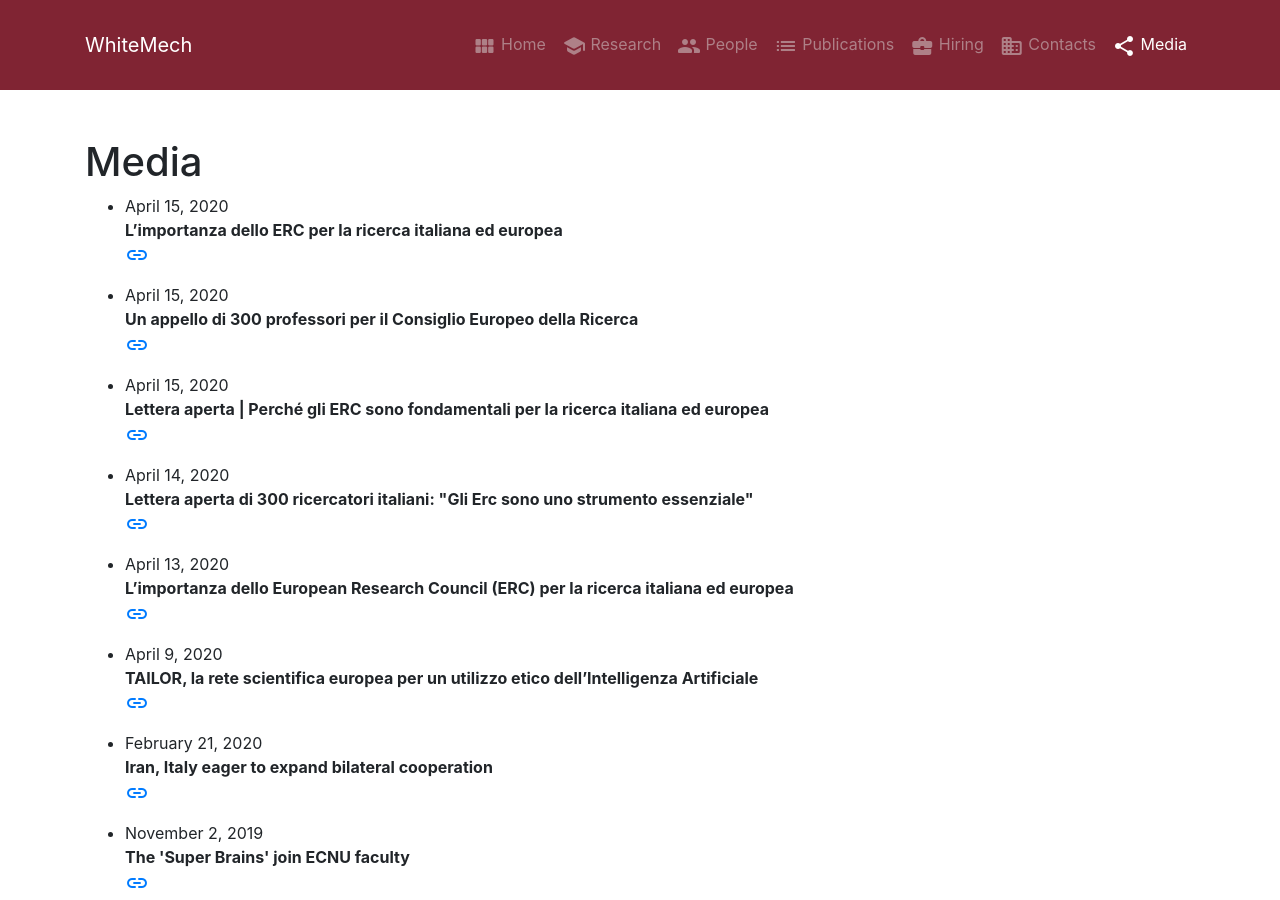
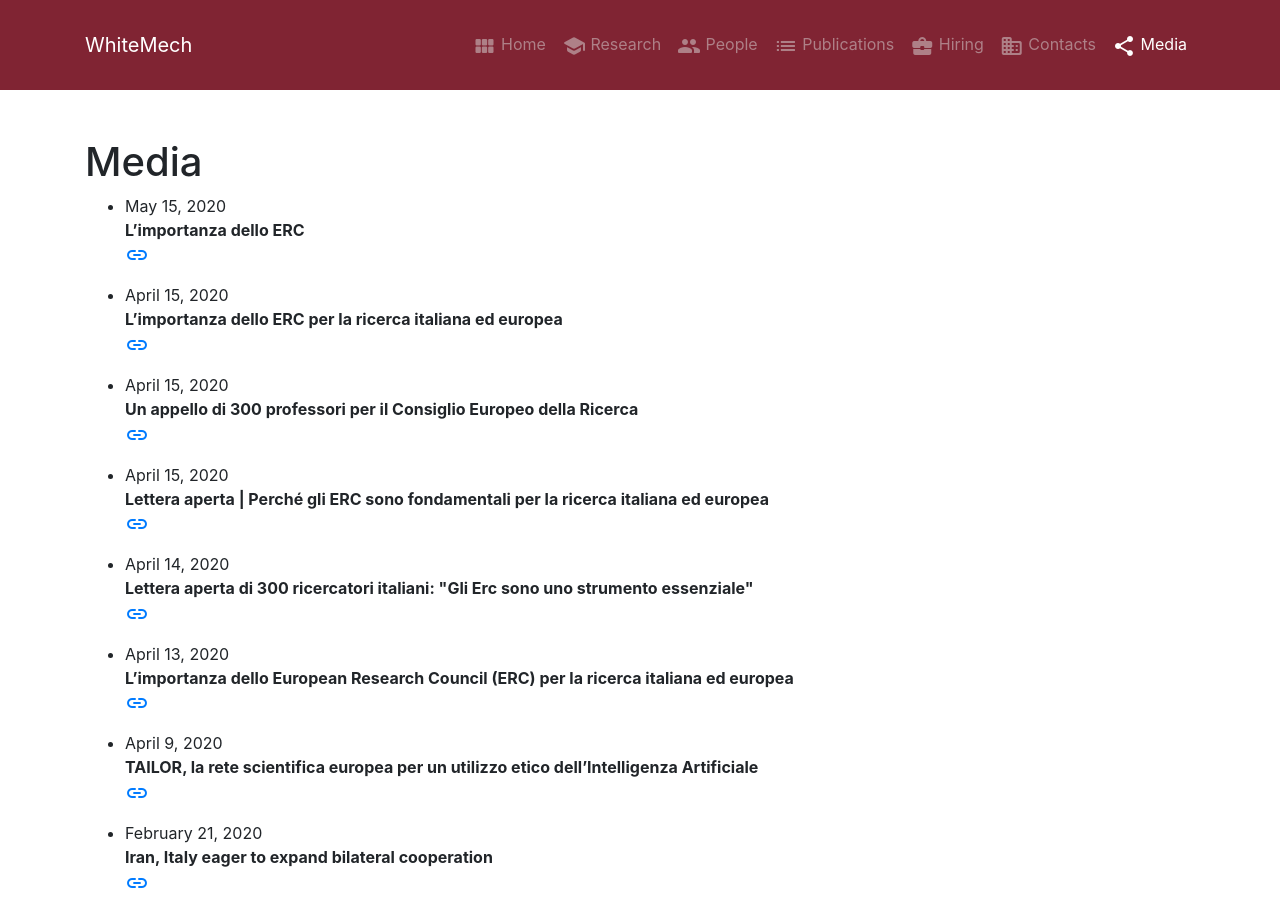
Before and after one commit to whitemech/whitemech.github.io, a Jekyll site: the page built from _pages/media.md, in a window 1280 px wide and 900 px high. Built offline with Jekyll 4.4.1, drawn with Linux system fonts in a browser that asks for light colours.

Commit message:
Update media.yml

```diff
--- a/_data/media.yml
+++ b/_data/media.yml
@@ -1,3 +1,7 @@
+-
+  date: "May 15, 2020"
+  title: "L’importanza dello ERC"
+  url: "https://www.scienzainrete.it/articolo/l’importanza-dello-erc-ricerca-italiana-ed-europea/autori-vari/2020-04-15"
 -
   date: "April 15, 2020"
   title: "L’importanza dello ERC per la ricerca italiana ed europea"
```
